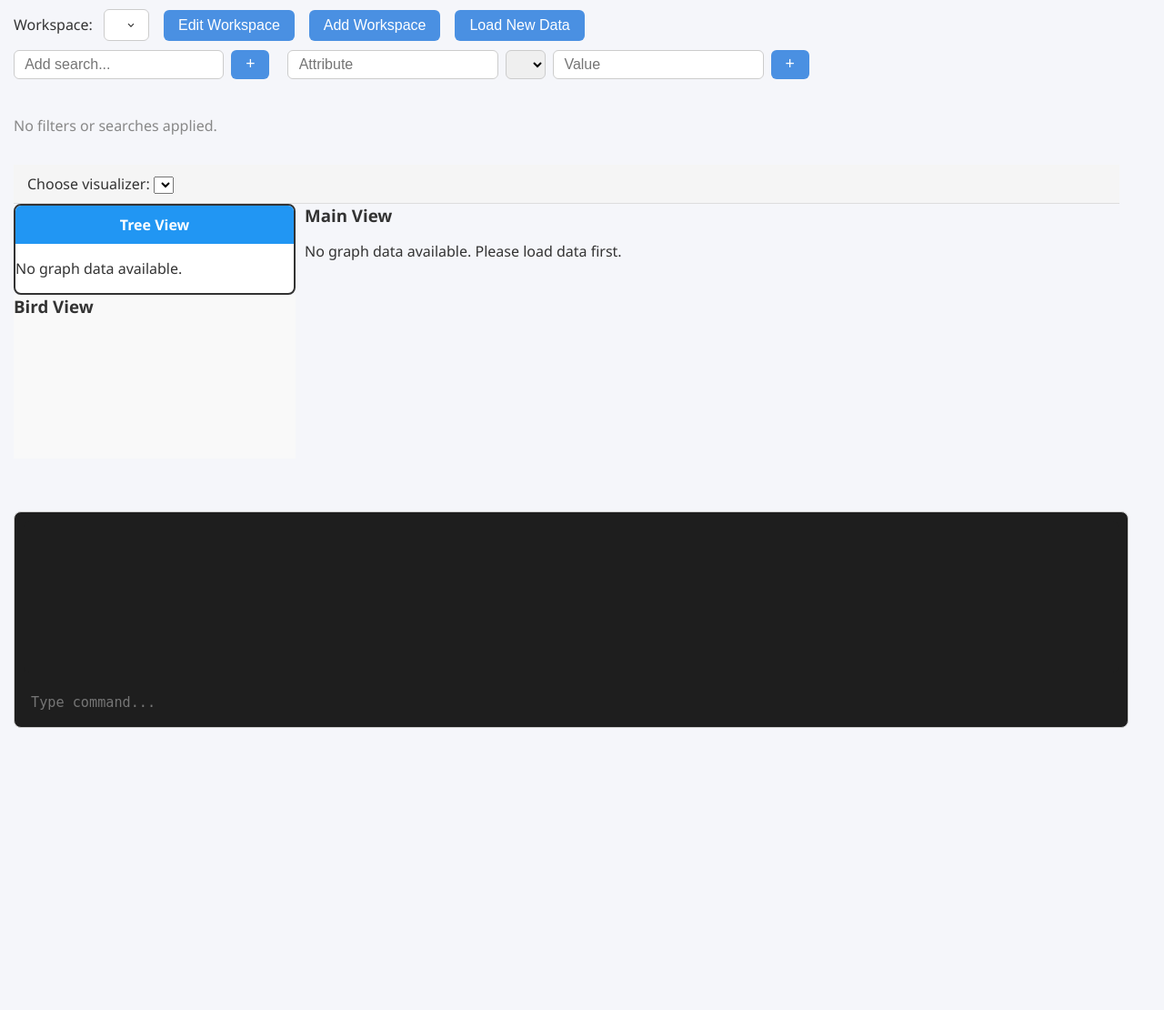
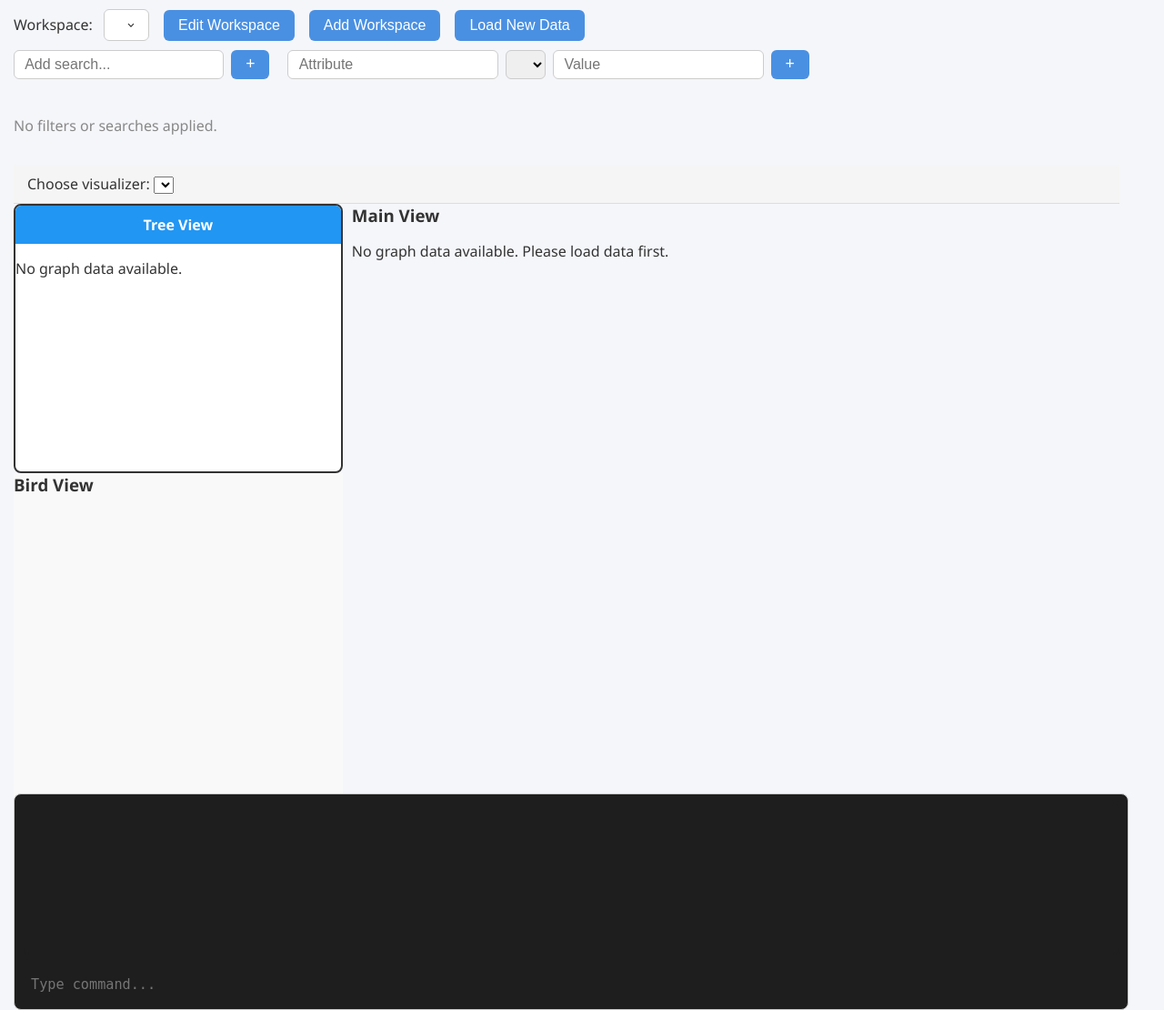
Before and after one commit to milicaradicc/graph-visualizer, a Django app: template graph_visualizer/graph_visualizer/templates/index.html in a window 1280 px wide. Shown: the whole page at 91% size. Before the commit the page ends 800 px from the top, so only its background shows below. Run offline with Django 5.2, Linux system fonts and the light colour scheme; the template is opened without the code that fills it, so the values that code supplies are empty.

Commit message:
feat: Update css (#16)

```diff
--- a/graph_visualizer/graph_visualizer/static/style.css
+++ b/graph_visualizer/graph_visualizer/static/style.css
@@ -11,11 +11,11 @@
   font-weight: bold;
 }
 .left-view{
-    width:30%
-    height:73vh
+    width:30%;
+    height:73vh;
 }
 .right-view{
-    width:70%
+    width:70%;
 }
 
 html, body {
@@ -101,7 +101,7 @@ h3{
             gap: 10px;
             padding: 0;
             height: 80vh;
-            align-items: flex-start;
+            margin-bottom: 4rem;
         }
 
         .view {
```
